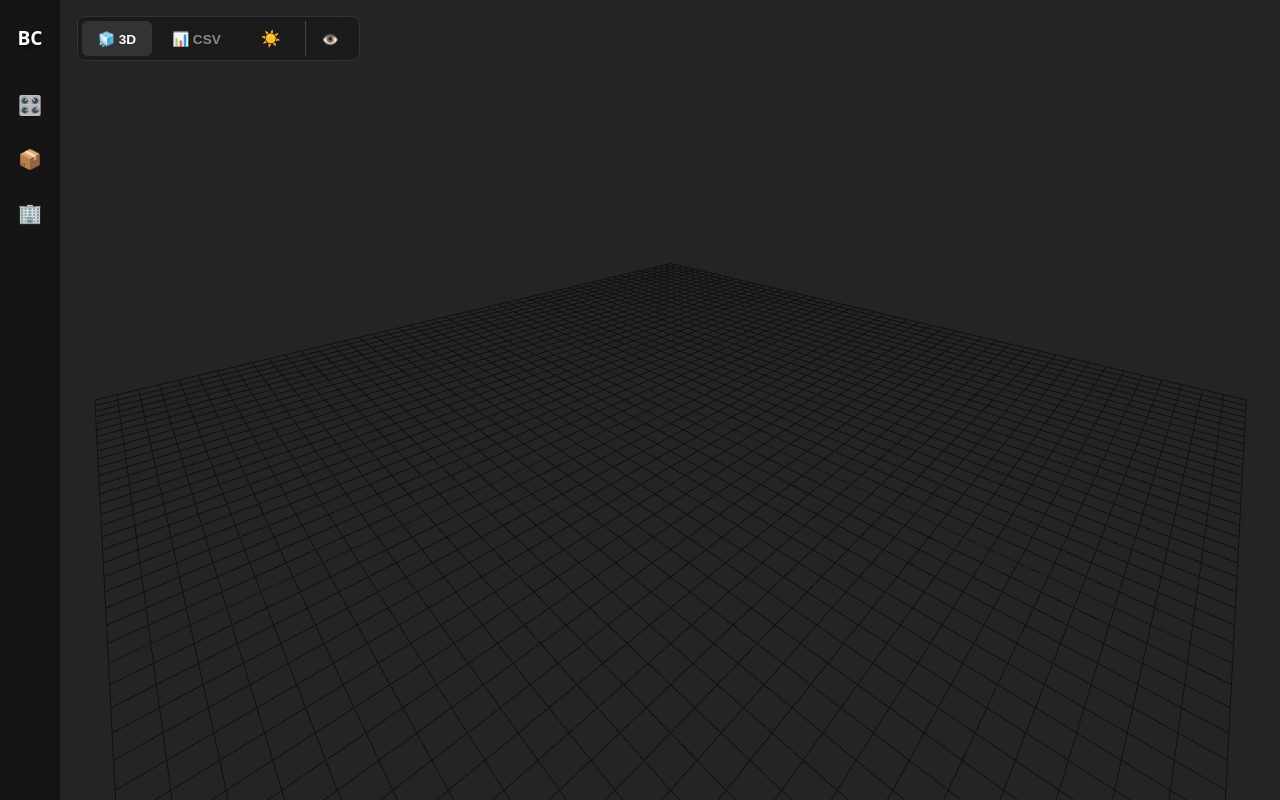
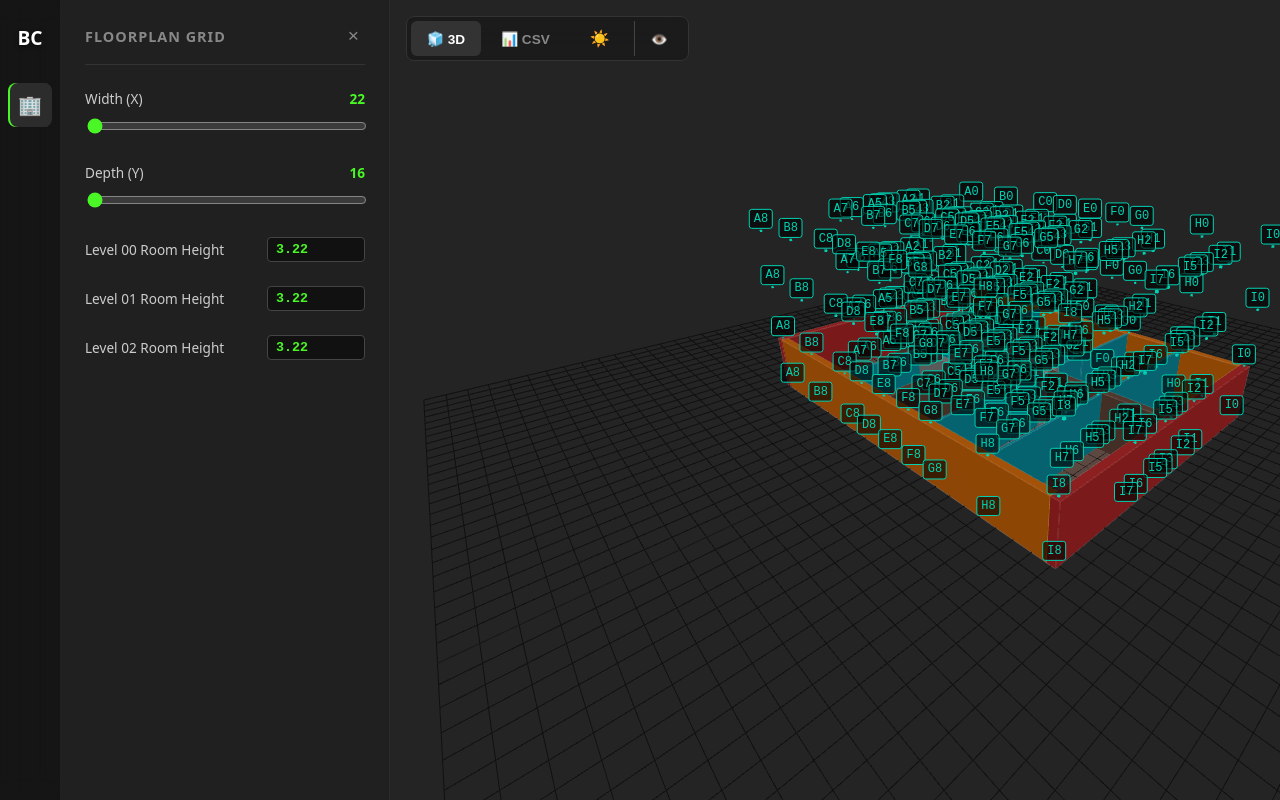
Before and after one commit to Cadeval/bimcube, a React (Vite) app: page / in a window 1280 px wide. Built offline with nearby package versions, Linux system fonts and the light colour scheme.

Commit message:
Have Fun :-)

```diff
--- a/src/components/layout/LeftPane.jsx
+++ b/src/components/layout/LeftPane.jsx
@@ -1,22 +1,29 @@
+import { useEffect } from 'react';
 import useStore from '../../core/store';
 
-// 1. Import your tool contracts
-import gridManifest from '../../plugins/GridGenerator/manifest.json';
-import boxManifest from '../../plugins/BoxGenerator/manifest.json';
+// 1. Import ONLY your master Floorplan tool
 import floorplanManifest from '../../plugins/FloorplanGrid/manifest.json';
 
-const tools = [gridManifest, boxManifest, floorplanManifest];
+// 2. The Tool Registry Array
+const tools = [floorplanManifest];
 
 export default function LeftPane() {
   const { activePluginId, setActivePlugin, clearActivePlugin } = useStore();
 
+  // 🪄 NEW: Auto-activate the Floorplan tool when the app loads!
+  useEffect(() => {
+    if (!activePluginId) {
+      setActivePlugin(floorplanManifest);
+    }
+  // eslint-disable-next-line react-hooks/exhaustive-deps
+  }, []);
+
   return (
     <div style={{
       width: '60px',
-      // 🪄 NEW: Glassmorphism effect! Semi-transparent with a blur
       backgroundColor: 'rgba(24, 24, 24, 0.65)',
       backdropFilter: 'blur(12px)',
-      WebkitBackdropFilter: 'blur(12px)', // For Safari support
+      WebkitBackdropFilter: 'blur(12px)',
       borderRight: '1px solid rgba(255, 255, 255, 0.05)',
       display: 'flex',
       flexDirection: 'column',
@@ -27,9 +34,9 @@ export default function LeftPane() {
 
       <div style={{ color: '#fff', fontWeight: '900', fontSize: '1.2rem', marginBottom: '2rem', textShadow: '0 2px 4px rgba(0,0,0,0.5)' }}>BC</div>
 
-      {tools.map((manifest, index) => {
+      {tools.map((manifest) => {
         const isActive = activePluginId === manifest.id;
-        const icon = index === 0 ? '🎛️' : index === 1 ? '📦' : '🏢';
+        const icon = '🏢'; // Hardcode the building icon since it's our main tool
 
         return (
           <button
--- a/src/components/layout/MiddlePane.jsx
+++ b/src/components/layout/MiddlePane.jsx
@@ -2,18 +2,13 @@ import { useEffect } from 'react';
 import useStore from '../../core/store';
 import Slider from '../ui/Slider';
 import ColorInput from '../ui/ColorInput';
-import NumberInput from '../ui/NumberInput'; // <-- Import new component
+import NumberInput from '../ui/NumberInput';
 
-import gridManifest from '../../plugins/GridGenerator/manifest.json';
-import { compute as gridCompute } from '../../plugins/GridGenerator/compute';
-import boxManifest from '../../plugins/BoxGenerator/manifest.json';
-import { compute as boxCompute } from '../../plugins/BoxGenerator/compute';
+// Only import the Floorplan tool logic!
 import floorplanManifest from '../../plugins/FloorplanGrid/manifest.json';
 import { compute as floorplanCompute } from '../../plugins/FloorplanGrid/compute';
 
 const toolRegistry = {
-  [gridManifest.id]: { manifest: gridManifest, compute: gridCompute },
-  [boxManifest.id]: { manifest: boxManifest, compute: boxCompute },
   [floorplanManifest.id]: { manifest: floorplanManifest, compute: floorplanCompute }
 };
 
@@ -42,7 +37,7 @@ export default function MiddlePane() {
         if (config.type === 'color') {
           return <ColorInput key={key} label={config.label} value={pluginInputs[key] || config.defaultValue} onChange={(val) => setInputValue(key, val)} />;
         }
-        if (config.type === 'number') { // <-- Add Number routing!
+        if (config.type === 'number') {
           return <NumberInput key={key} label={config.label} value={pluginInputs[key] ?? config.defaultValue} onChange={(val) => setInputValue(key, val)} />;
         }
         return <Slider key={key} label={config.label} min={config.min} max={config.max} step={config.step} value={pluginInputs[key] || config.defaultValue} onChange={(val) => setInputValue(key, val)} />;
```
